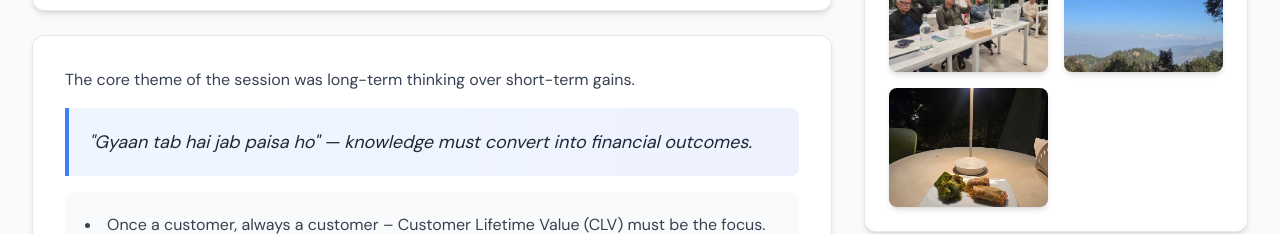
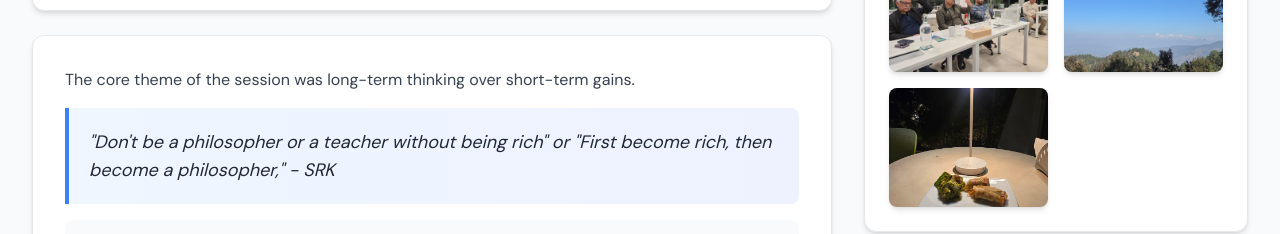
Before and after one commit to CodnanBaig/qbr-teamcomputers, a Next.js app: page / in a window 1280 px wide. Shown: the part 1260-1494 px from the top of the page. Built offline with nearby package versions, Linux system fonts and the light colour scheme.

Commit message:
Update Shah Rukh Khan quote to exact wording

```diff
--- a/src/data/qbr.ts
+++ b/src/data/qbr.ts
@@ -26,7 +26,7 @@ export const qbrData: QBRData = {
             "Success is not about size, but about commitment and discipline.",
             '"Prove yourself to yourself."',
           ],
-          quote: '"Gyaan tab hai jab paisa ho" — knowledge must convert into financial outcomes.',
+          quote: '"Don\'t be a philosopher or a teacher without being rich" or "First become rich, then become a philosopher," - SRK',
           subBullets: [
             {
               label: "A reminder inspired by Shah Rukh Khan's quote:",
```
